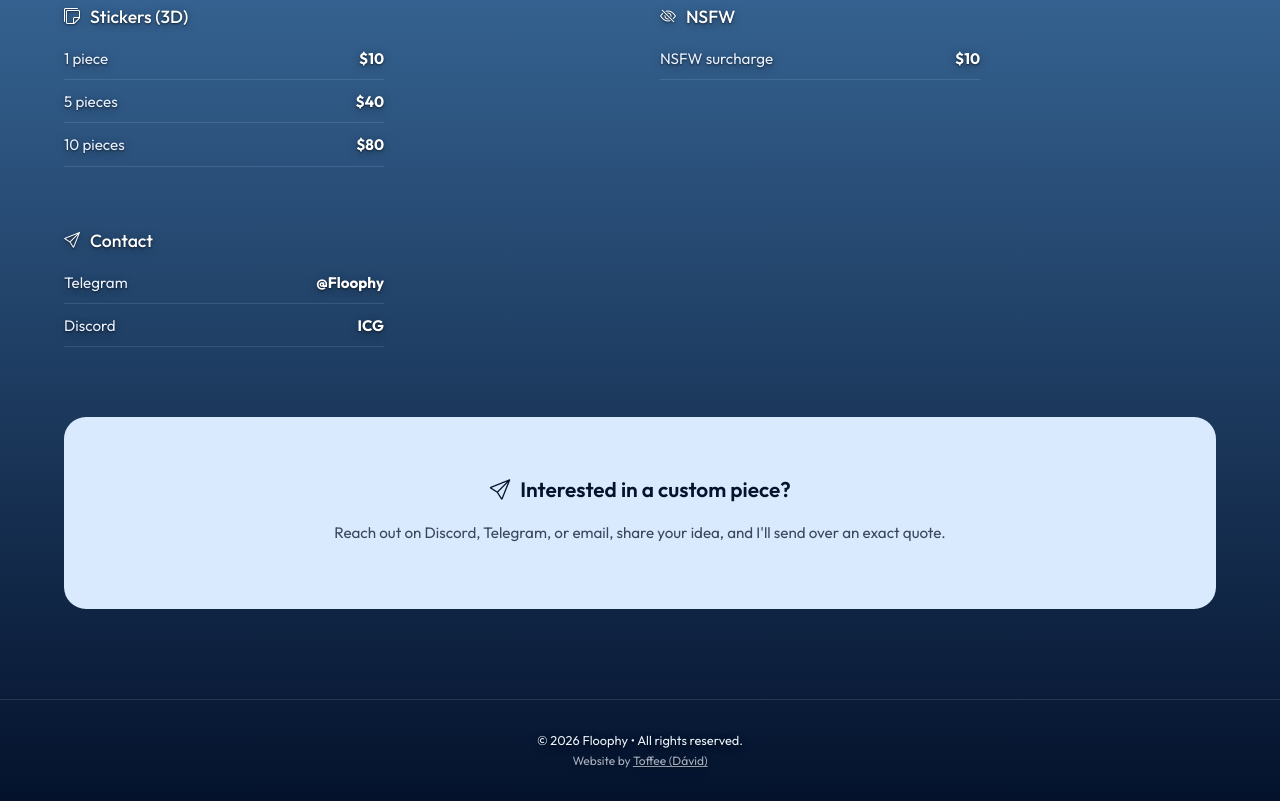
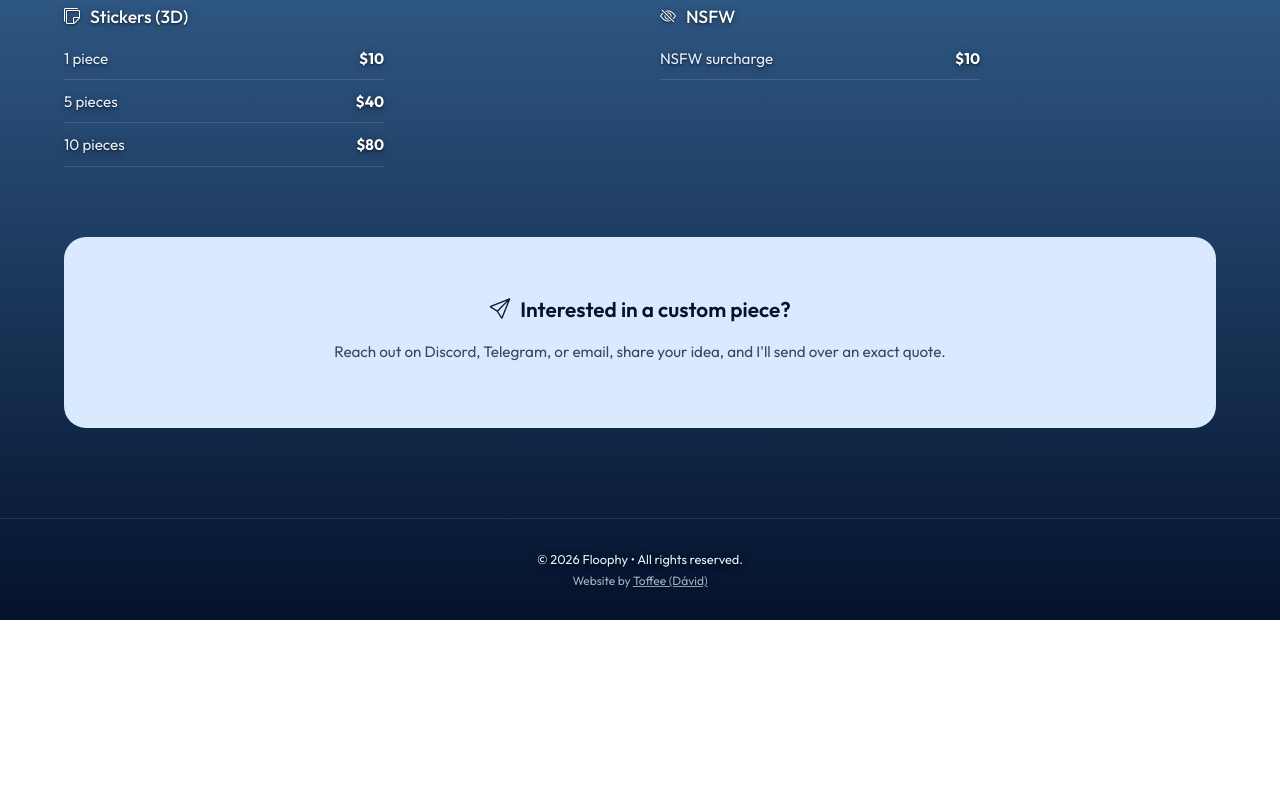
Before and after one commit to KKDavidd/floophy-test, a plain HTML site: page prices.html in a window 1280 px wide. Shown: the part 892-1693 px from the top of the page. After the commit the page ends 1512 px from the top, so only its background shows below. Drawn offline with nearby package versions, Linux system fonts and the light colour scheme.

Commit message:
Duped contact removed

```diff
--- a/prices.html
+++ b/prices.html
@@ -100,14 +100,6 @@
                 </ul>
             </div>
 
-            <div class="service-block span-2">
-                <h3><i class="bi bi-send"></i> Contact</h3>
-                <ul>
-                    <li><span>Telegram</span> <strong>@Floophy</strong></li>
-                    <li><span>Discord</span> <strong>ICG</strong></li>
-                </ul>
-            </div>
-
         </div>
 
         <div class="outro-banner">
```
